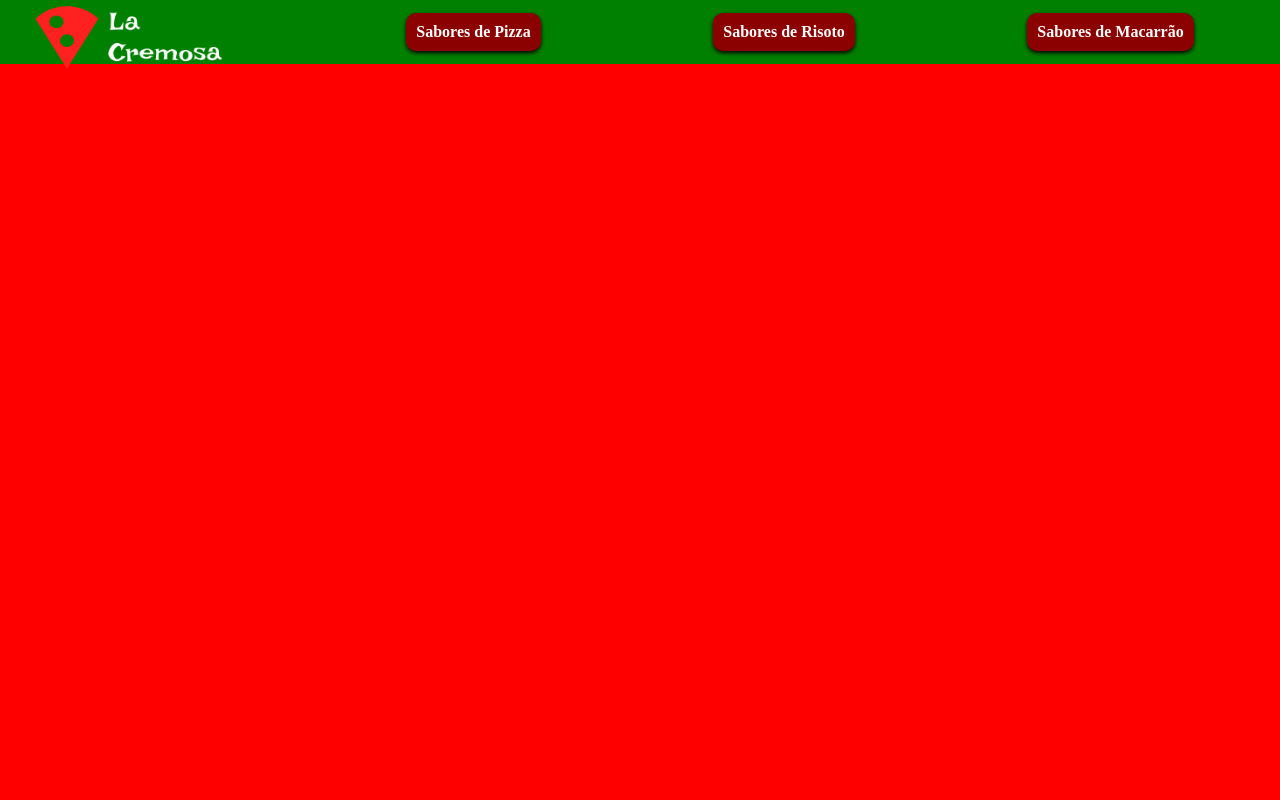
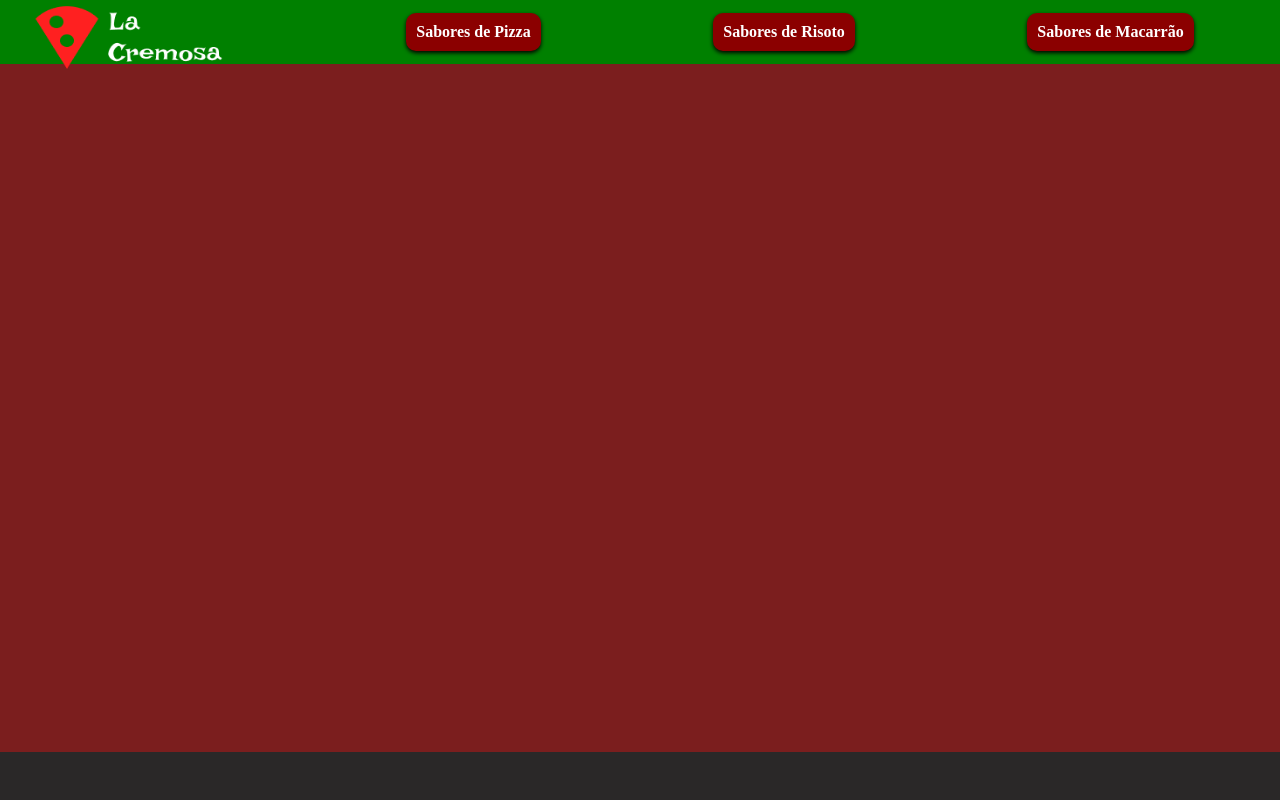
Before and after one commit to Helena-Rosa/portifolio3, a website: page index.html in a window 1280 px wide. Drawn offline with Linux system fonts and the light colour scheme.

Commit message:
ADD: portifolio na aula

```diff
--- a/index.html
+++ b/index.html
@@ -24,6 +24,8 @@
     </header>
     <main class="container-main">
 
+    <main class="container-footer"></main>
+
     </main>
 </body>
 </html>
--- a/src/styles/global.css
+++ b/src/styles/global.css
@@ -51,5 +51,16 @@
 .container-main{
     width: 100%;
     height: 92vh;
-    background-color: red;
+    background-color: rgb(123, 30, 30);
+
 }
+
+.container-footer{
+    width: 100%;
+    height: 6vh;
+    display: flex;
+    background-color: rgb(42, 40, 40);
+    position: fixed;
+    left: 0;
+    bottom: 0;
+}
```
Also changed, not shown: src/assets/images/macarrao.img.png (added), src/assets/images/pizza.img.png (added), src/assets/images/restaurante.img.png (added), src/assets/images/risoto.img.png (added), src/icones/insta.png (added), src/icones/whatzap.png (added), src/styles/footer.css (added).
